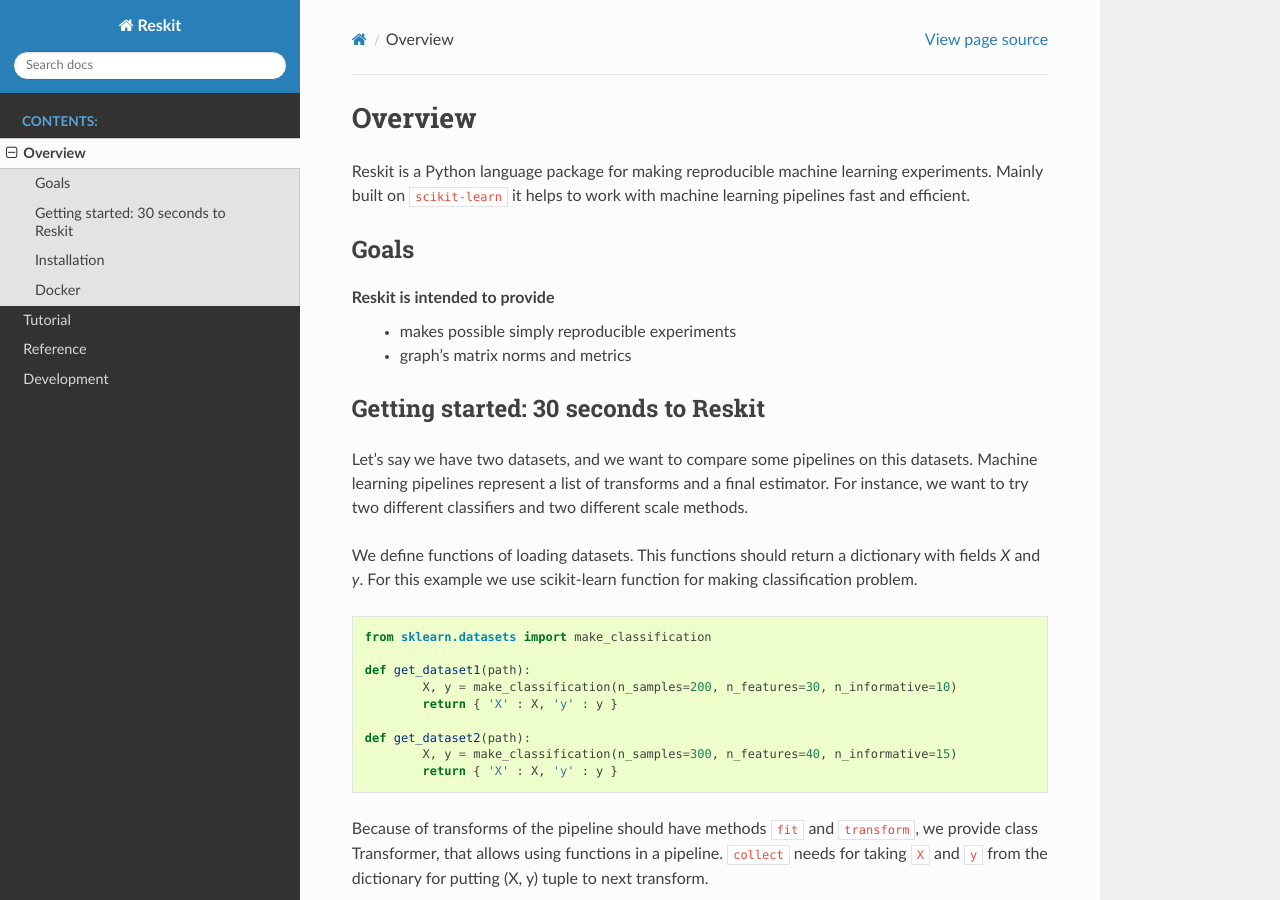
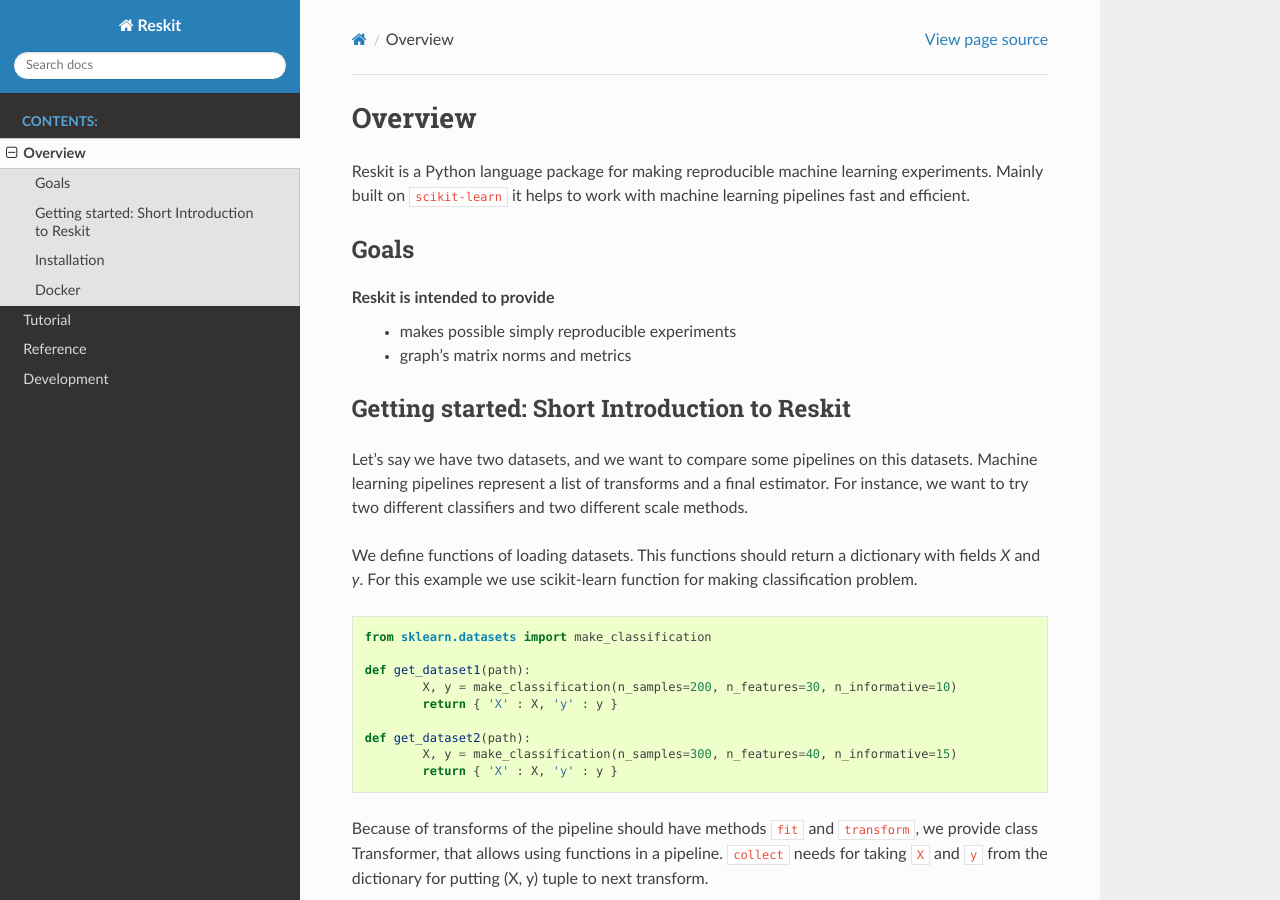
Before and after one commit to neuro-ml/reskit, a Sphinx documentation site: the page built from docs/source/overview.rst, in a window 1280 px wide and 900 px high. Built offline with Sphinx 7.4.7 and the Read the Docs theme 2.0.0, drawn with Linux system fonts in a browser that asks for light colours; pages that are not in the unit, such as notebooks, are missing from menus; the version number could not be read and is left out.

Commit message:
Changed Getting Started Title

```diff
--- a/docs/source/overview.rst
+++ b/docs/source/overview.rst
@@ -11,8 +11,8 @@
   * makes possible simply reproducible experiments
   * graph's matrix norms and metrics
 
-Getting started: 30 seconds to Reskit
--------------------------------------
+Getting started: Short Introduction to Reskit
+---------------------------------------------
 
 Let's say we have two datasets, and we want to compare some pipelines on
 this datasets. Machine learning pipelines represent a list of transforms
```
